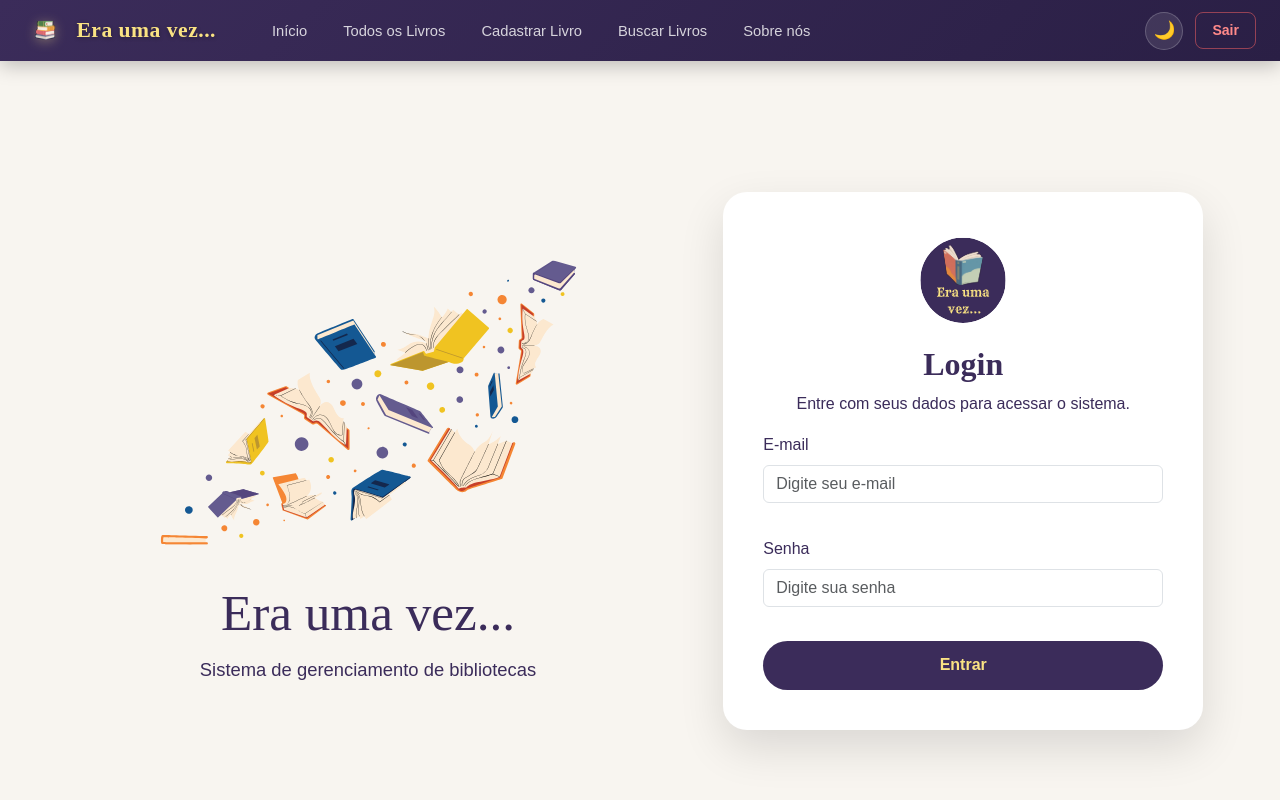
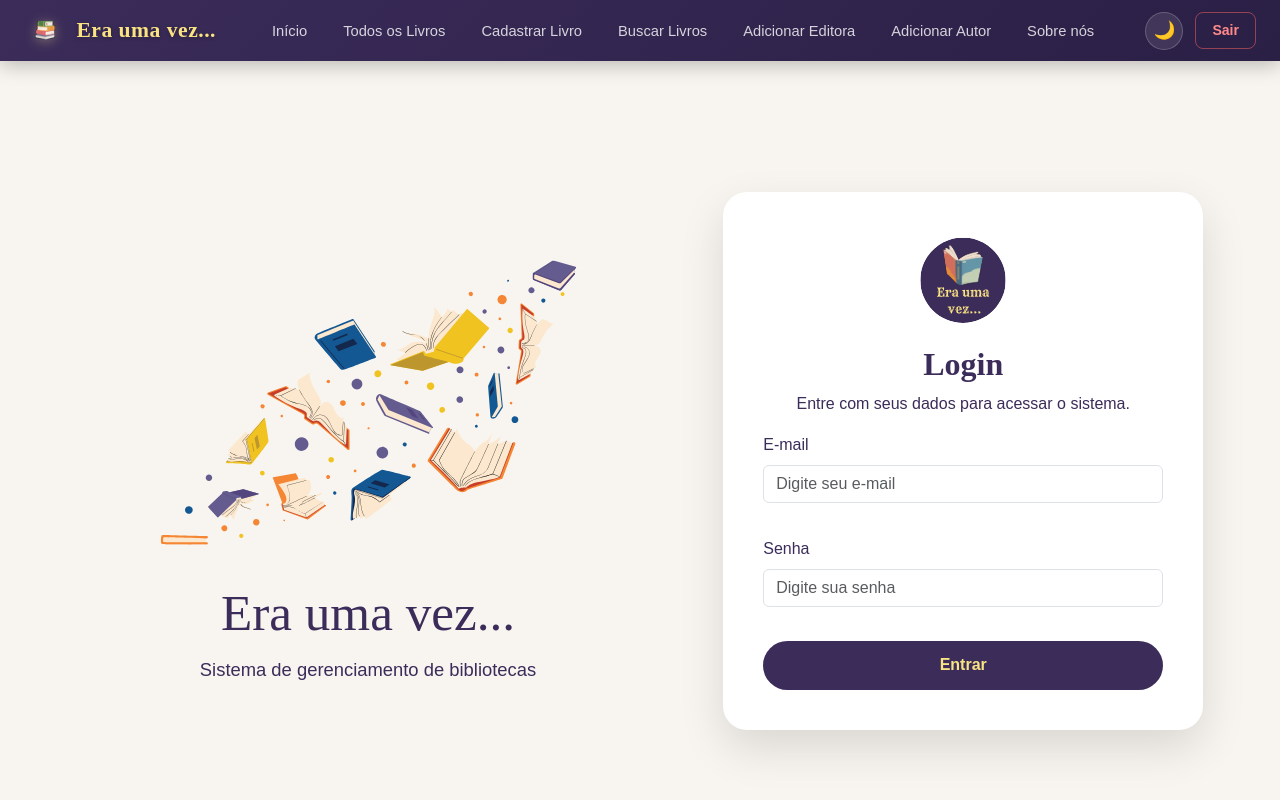
Before and after one commit to LeonamNgr/Trabalho-2-de-React-Grupo-1, a React (Vite) app: page /login in a window 1280 px wide. Shown: the top 800 px of the page. Built offline with nearby package versions, Linux system fonts and the light colour scheme; sample sign-in values are in the browser's storage; a web font is replaced by a local one.

Commit message:
ATT Navbar

```diff
--- a/src/components/Navbar/index.jsx
+++ b/src/components/Navbar/index.jsx
@@ -32,6 +32,7 @@ export default function Navbar() {
               <Link to="/sobre" className={styles.navLink}>
                 Sobre nós
               </Link>
+
             )}
             <ThemeToggle />
           </div>
--- a/src/components/Navbar/navLinks.js
+++ b/src/components/Navbar/navLinks.js
@@ -3,5 +3,7 @@ export const navLinks = [
   { id: 2, label: "Todos os Livros", path: "/livros" },
   { id: 3, label: "Cadastrar Livro", path: "/livros/adicionar" },
   { id: 4, label: "Buscar Livros", path: "/livros/buscar" },
-  { id: 5, label: "Sobre nós", path: "/sobre" },
+  { id: 5, label: "Adicionar Editora", path: "/editoras/adicionar" },
+  { id: 6, label: "Adicionar Autor", path: "/autores/adicionar"},
+  { id: 7, label: "Sobre nós", path: "/sobre"}
 ];
```
